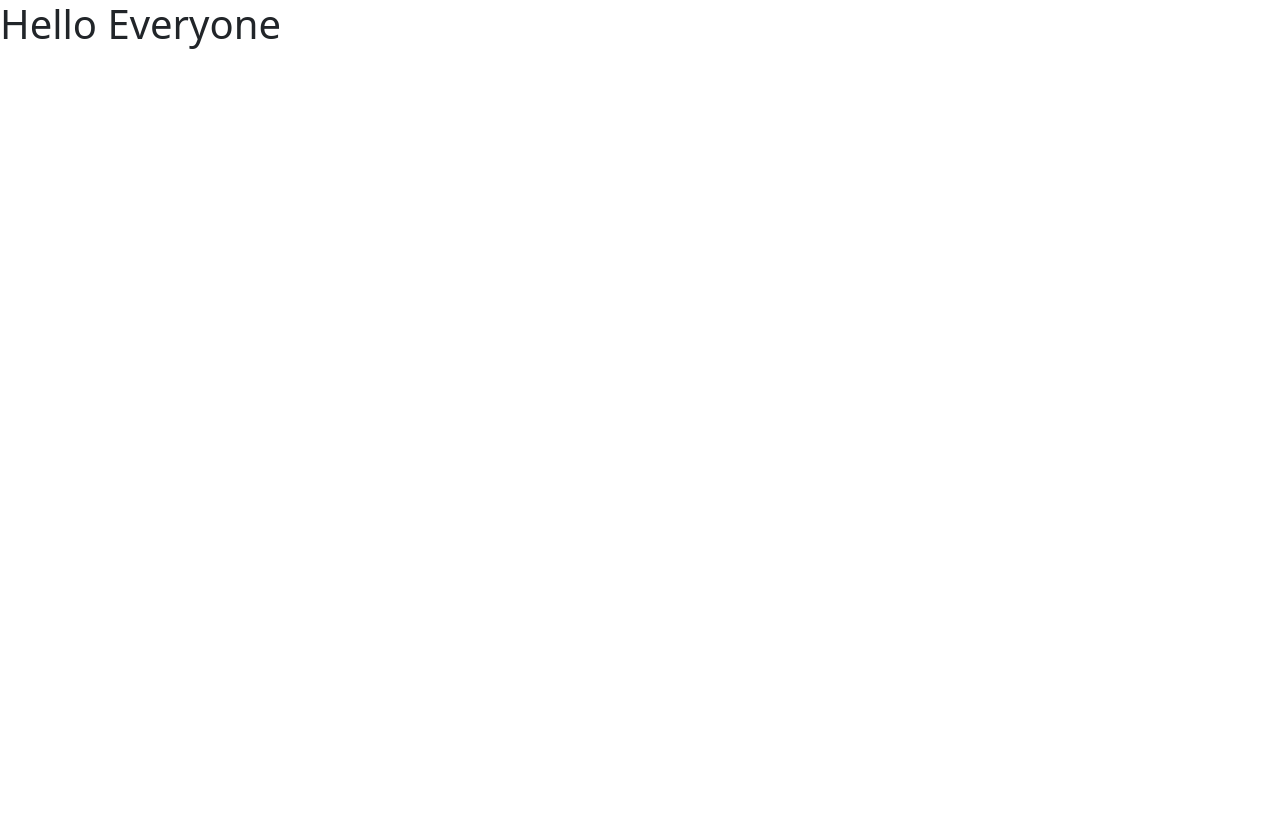
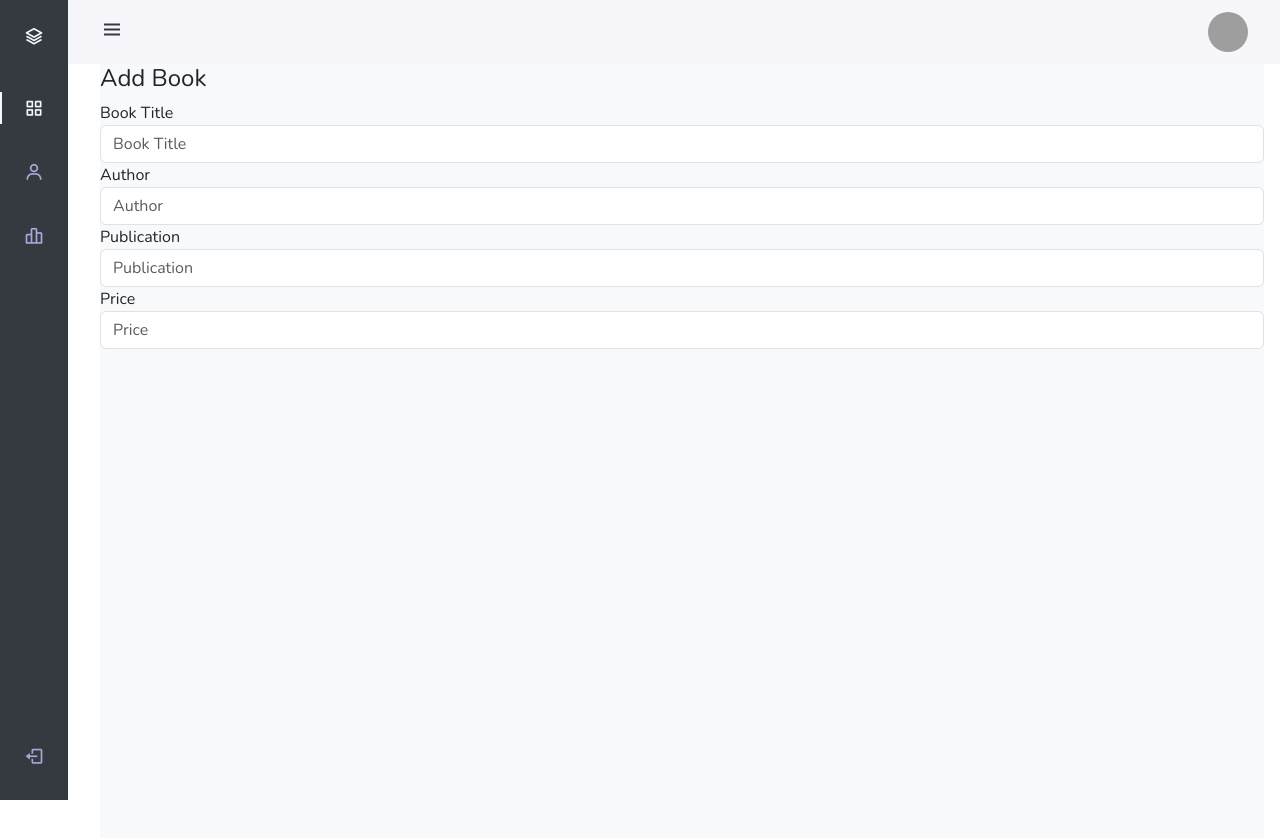
Before and after one commit to aws-coder77/Book-Store, a plain HTML site: page client/manager.html in a window 1280 px wide. Before the commit the page ends 800 px from the top, so only its background shows below. Drawn offline with nearby package versions, Linux system fonts and the light colour scheme; grey boxes are pictures that could not be loaded.

Commit message:
next commit

```diff
--- /dev/null
+++ b/client/manager.css
@@ -0,0 +1,182 @@
+@import url("https://fonts.googleapis.com/css2?family=Nunito:wght@400;600;700&display=swap");
+
+:root {
+    --header-height: 3rem;
+    --nav-width: 68px;
+    --first-color: #343a40;
+    --first-color-light: #AFA5D9;
+    --white-color: #F7F6FB;
+    --body-font: 'Nunito', sans-serif;
+    --normal-font-size: 1rem;
+    --z-fixed: 100
+}
+
+*,
+::before,
+::after {
+    box-sizing: border-box
+}
+
+body {
+    position: relative;
+    margin: var(--header-height) 0 0 0;
+    padding: 0 1rem;
+    font-family: var(--body-font);
+    font-size: var(--normal-font-size);
+    transition: .5s
+}
+
+a {
+    text-decoration: none
+}
+
+.header {
+    width: 100%;
+    height: var(--header-height);
+    position: fixed;
+    top: 0;
+    left: 0;
+    display: flex;
+    align-items: center;
+    justify-content: space-between;
+    padding: 0 1rem;
+    background-color: var(--white-color);
+    z-index: var(--z-fixed);
+    transition: .5s
+}
+
+.header_toggle {
+    color: var(--first-color);
+    font-size: 1.5rem;
+    cursor: pointer
+}
+
+.header_img {
+    width: 35px;
+    height: 35px;
+    display: flex;
+    justify-content: center;
+    border-radius: 50%;
+    overflow: hidden
+}
+
+.header_img img {
+    width: 40px
+}
+
+.l-navbar {
+    position: fixed;
+    top: 0;
+    left: -30%;
+    width: var(--nav-width);
+    height: 100vh;
+    background-color: var(--first-color);
+    padding: .5rem 1rem 0 0;
+    transition: .5s;
+    z-index: var(--z-fixed)
+}
+
+.nav {
+    height: 100%;
+    display: flex;
+    flex-direction: column;
+    justify-content: space-between;
+    overflow: hidden
+}
+
+.nav_logo,
+.nav_link {
+    display: grid;
+    grid-template-columns: max-content max-content;
+    align-items: center;
+    column-gap: 1rem;
+    padding: .5rem 0 .5rem 1.5rem
+}
+
+.nav_logo {
+    margin-bottom: 2rem
+}
+
+.nav_logo-icon {
+    font-size: 1.25rem;
+    color: var(--white-color)
+}
+
+.nav_logo-name {
+    color: var(--white-color);
+    font-weight: 700
+}
+
+.nav_link {
+    position: relative;
+    color: var(--first-color-light);
+    margin-bottom: 1.5rem;
+    transition: .3s
+}
+
+.nav_link:hover {
+    color: var(--white-color)
+}
+
+.nav_icon {
+    font-size: 1.25rem
+}
+
+.show {
+    left: 0
+}
+
+.body-pd {
+    padding-left: calc(var(--nav-width) + 1rem)
+}
+
+.active {
+    color: var(--white-color)
+}
+
+.active::before {
+    content: '';
+    position: absolute;
+    left: 0;
+    width: 2px;
+    height: 32px;
+    background-color: var(--white-color)
+}
+
+.height-100 {
+    height: 100vh
+}
+
+@media screen and (min-width: 768px) {
+    body {
+        margin: calc(var(--header-height) + 1rem) 0 0 0;
+        padding-left: calc(var(--nav-width) + 2rem)
+    }
+
+    .header {
+        height: calc(var(--header-height) + 1rem);
+        padding: 0 2rem 0 calc(var(--nav-width) + 2rem)
+    }
+
+    .header_img {
+        width: 40px;
+        height: 40px
+    }
+
+    .header_img img {
+        width: 45px
+    }
+
+    .l-navbar {
+        left: 0;
+        padding: 1rem 1rem 0 0
+    }
+
+    .show {
+        width: calc(var(--nav-width) + 156px)
+    }
+
+    .body-pd {
+        padding-left: calc(var(--nav-width) + 188px)
+    }
+}
--- a/client/manager.html
+++ b/client/manager.html
@@ -1,22 +1,69 @@
 <!DOCTYPE html>
 <html lang="en">
-  <head>
+
+<head>
     <meta charset="utf-8" />
     <meta name="viewport" content="width=device-width, initial-scale=1" />
     <title>Bootstrap demo</title>
-    <link
-      href="https://cdn.jsdelivr.net/npm/bootstrap@5.3.1/dist/css/bootstrap.min.css"
-      rel="stylesheet"
-      integrity="sha384-4bw+/aepP/YC94hEpVNVgiZdgIC5+VKNBQNGCHeKRQN+PtmoHDEXuppvnDJzQIu9"
-      crossorigin="anonymous"
-    />
-  </head>
-  <body>
-    <h1>Hello Everyone</h1>
-    <script
-      src="https://cdn.jsdelivr.net/npm/bootstrap@5.3.1/dist/js/bootstrap.bundle.min.js"
-      integrity="sha384-HwwvtgBNo3bZJJLYd8oVXjrBZt8cqVSpeBNS5n7C8IVInixGAoxmnlMuBnhbgrkm"
-      crossorigin="anonymous"
-    ></script>
-  </body>
+    <link href="https://cdn.jsdelivr.net/npm/bootstrap@5.3.1/dist/css/bootstrap.min.css" rel="stylesheet"
+        integrity="sha384-4bw+/aepP/YC94hEpVNVgiZdgIC5+VKNBQNGCHeKRQN+PtmoHDEXuppvnDJzQIu9" crossorigin="anonymous" />
+    <link rel="stylesheet" href="manager.css" type="text/css" />
+    <link href="https://cdn.jsdelivr.net/npm/boxicons@latest/css/boxicons.min.css" rel="stylesheet" />
+    <link href="https://cdnjs.cloudflare.com/ajax/libs/jquery/3.2.1/jquery.min.js" rel="stylesheet" />
+</head>
+
+<body id="body-pd">
+
+    <header class="header" id="header">
+        <div class="header_toggle"> <i class='bx bx-menu' id="header-toggle"></i> </div>
+        <div class="header_img"> <img src="https://i.imgur.com/hczKIze.jpg" alt=""> </div>
+    </header>
+    <div class="l-navbar" id="nav-bar">
+        <nav class="nav">
+            <div> <a href="#" class="nav_logo"> <i class='bx bx-layer nav_logo-icon'></i> <span
+                        class="nav_logo-name">Manager</span> </a>
+                <div class="nav_list">
+                    <a href="#" class="nav_link active"> <i class='bx bx-grid-alt nav_icon'></i>
+                        <span class="nav_name">Add Book</span> </a> <a href="#" class="nav_link"> <i
+                            class='bx bx-user nav_icon'></i> <span class="nav_name">Add Staff</span> </a>
+                    <a href="#" class="nav_link"> <i class='bx bx-bar-chart-alt-2 nav_icon'></i> <span
+                            class="nav_name">Stats</span> </a>
+                </div>
+            </div>
+            <a href="#" class="nav_link"> <i class='bx bx-log-out nav_icon'></i>
+                <span class="nav_name">SignOut</span> </a>
+        </nav>
+    </div>
+    <!--Container Main start-->
+
+    <div id="main-content">
+        <div class="height-100 bg-light">
+            <h4>Add Book</h4>
+            <form>
+                <div class="form-group">
+                    <label for="formGroupExampleInput">Book Title</label>
+                    <input type="text" class="form-control" id="formGroupExampleInput" placeholder="Book Title">
+                </div>
+                <div class="form-group">
+                    <label for="formGroupExampleInput2">Author</label>
+                    <input type="text" class="form-control" id="formGroupExampleInput2" placeholder="Author">
+                </div>
+                <div class="form-group">
+                    <label for="formGroupExampleInput2">Publication</label>
+                    <input type="text" class="form-control" id="formGroupExampleInput2" placeholder="Publication">
+                </div>
+                <div class="form-group">
+                    <label for="formGroupExampleInput2">Price</label>
+                    <input type="text" class="form-control" id="formGroupExampleInput2" placeholder="Price">
+                </div>
+            </form>
+        </div>
+    </div>
+
+    <script src="manager.js"></script>
+    <script src="https://cdn.jsdelivr.net/npm/bootstrap@5.3.1/dist/js/bootstrap.bundle.min.js"
+        integrity="sha384-HwwvtgBNo3bZJJLYd8oVXjrBZt8cqVSpeBNS5n7C8IVInixGAoxmnlMuBnhbgrkm"
+        crossorigin="anonymous"></script>
+</body>
+
 </html>
--- /dev/null
+++ b/client/manager.js
@@ -0,0 +1,38 @@
+document.addEventListener("DOMContentLoaded", function (event) {
+
+    const showNavbar = (toggleId, navId, bodyId, headerId) => {
+        const toggle = document.getElementById(toggleId),
+            nav = document.getElementById(navId),
+            bodypd = document.getElementById(bodyId),
+            headerpd = document.getElementById(headerId)
+
+        // Validate that all variables exist
+        if (toggle && nav && bodypd && headerpd) {
+            toggle.addEventListener('click', () => {
+                // show navbar
+                nav.classList.toggle('show')
+                // change icon
+                toggle.classList.toggle('bx-x')
+                // add padding to body
+                bodypd.classList.toggle('body-pd')
+                // add padding to header
+                headerpd.classList.toggle('body-pd')
+            })
+        }
+    }
+
+    showNavbar('header-toggle', 'nav-bar', 'body-pd', 'header')
+
+    /*===== LINK ACTIVE =====*/
+    const linkColor = document.querySelectorAll('.nav_link')
+
+    function colorLink() {
+        if (linkColor) {
+            linkColor.forEach(l => l.classList.remove('active'))
+            this.classList.add('active')
+        }
+    }
+    linkColor.forEach(l => l.addEventListener('click', colorLink))
+
+    // Your code to run since DOM is loaded and ready
+});
```
